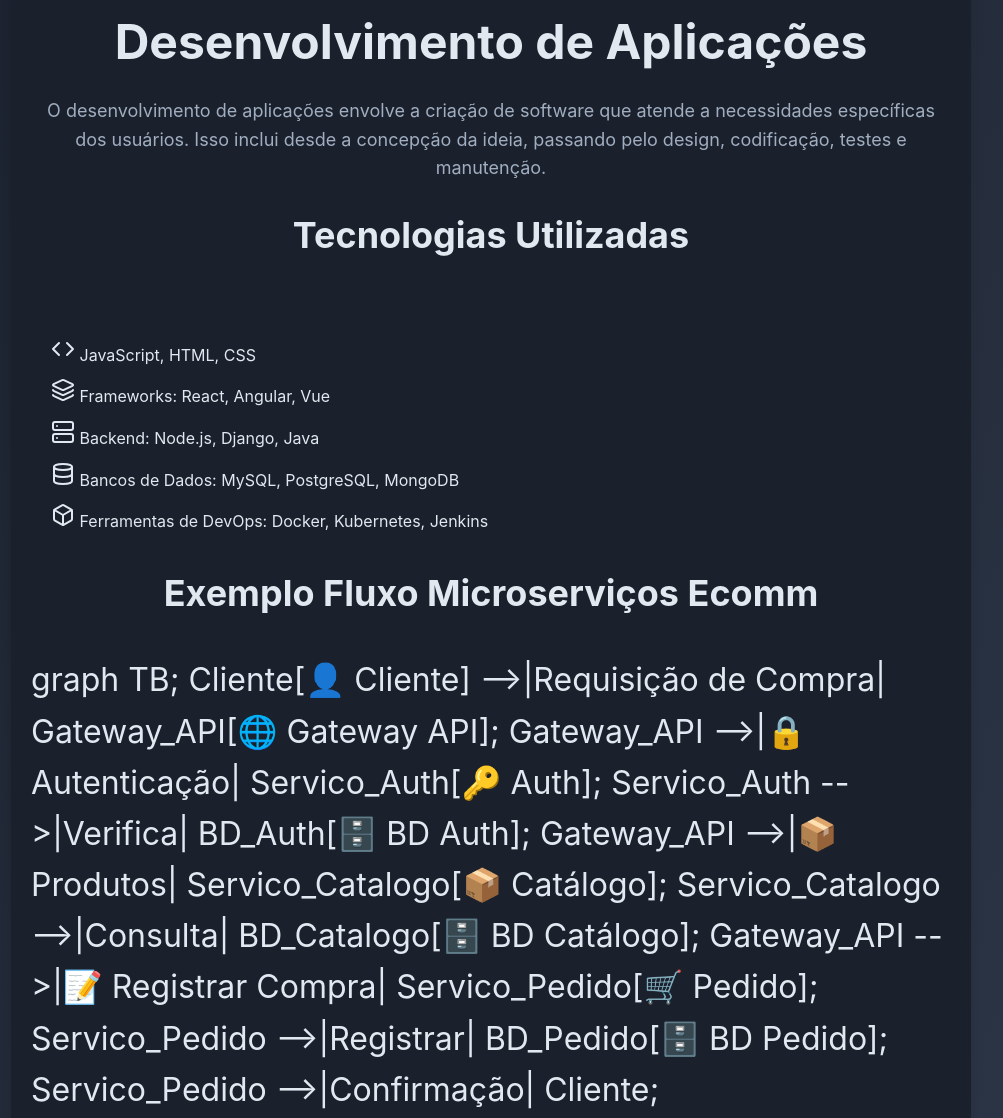
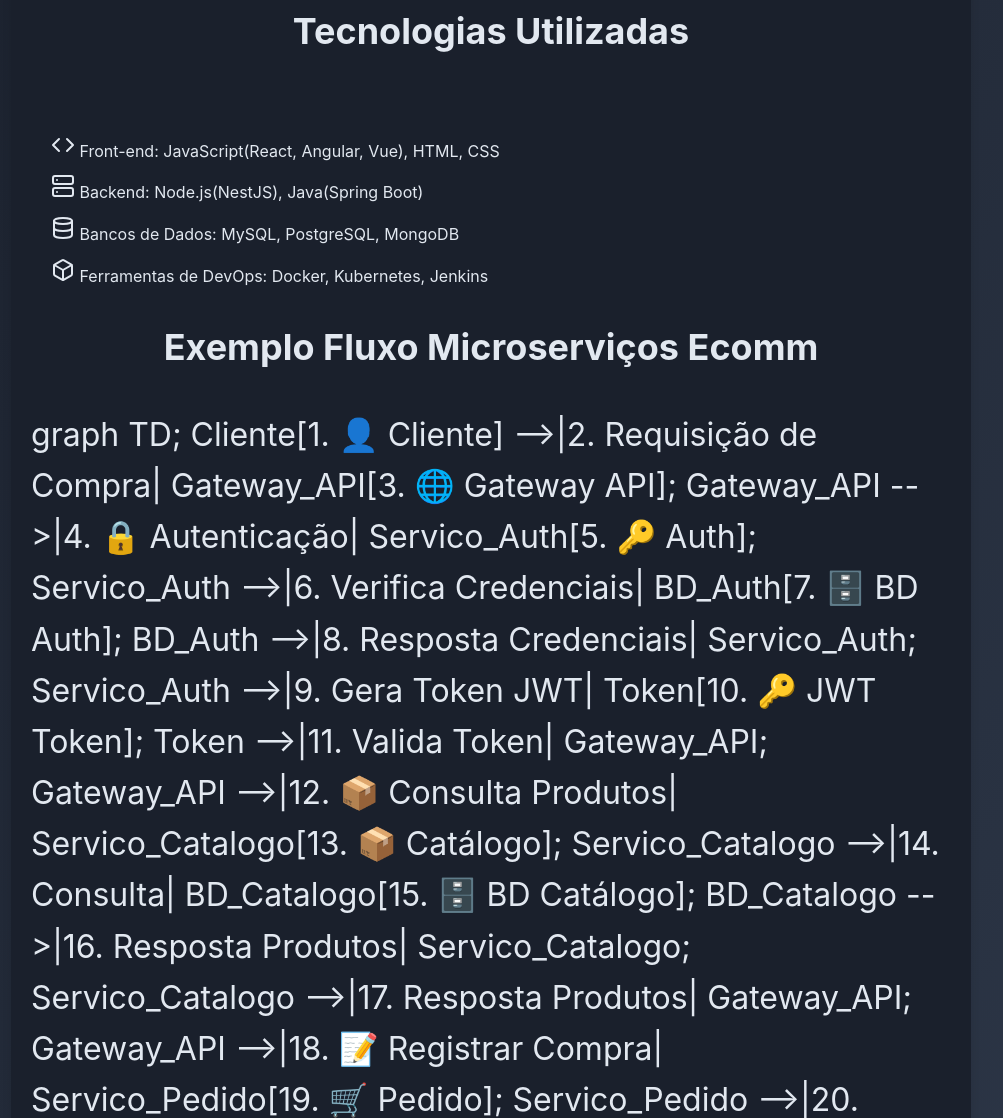
Before and after one commit to marcusscos/static-portifolio-minimal, a plain HTML site: page desenvolvimento-aplicacoes.html in a window 1280 px wide and 1583 px high. Shown: the part 272-1390 px from the top of the page, without its empty margins (149-1152 px from the left). Drawn offline with nearby package versions, Linux system fonts and the light colour scheme.

Commit message:
Refactor HTML and CSS code for development of applications page

```diff
--- a/desenvolvimento-aplicacoes.html
+++ b/desenvolvimento-aplicacoes.html
@@ -33,24 +33,29 @@
             <h2>Tecnologias Utilizadas</h2>
             <div class="tech-box">
                 <ul>
-                    <li><i data-lucide="code"></i> JavaScript, HTML, CSS</li>
-                    <li><i data-lucide="layers"></i> Frameworks: React, Angular, Vue</li>
-                    <li><i data-lucide="server"></i> Backend: Node.js, Django, Java</li>
+                    <li><i data-lucide="code"></i> Front-end: JavaScript(React, Angular, Vue), HTML, CSS</li>
+                    <li><i data-lucide="server"></i> Backend: Node.js(NestJS), Java(Spring Boot)</li>
                     <li><i data-lucide="database"></i> Bancos de Dados: MySQL, PostgreSQL, MongoDB</li>
                     <li><i data-lucide="box"></i> Ferramentas de DevOps: Docker, Kubernetes, Jenkins</li>
                 </ul>
             </div>
             <h2>Exemplo Fluxo Microserviços Ecomm</h2>
             <div class="mermaid">
-                graph TB;
-                    Cliente[👤 Cliente] -->|Requisição de Compra| Gateway_API[🌐 Gateway API];
-                    Gateway_API -->|🔒 Autenticação| Servico_Auth[🔑 Auth];
-                    Servico_Auth -->|Verifica| BD_Auth[🗄️ BD Auth];
-                    Gateway_API -->|📦 Produtos| Servico_Catalogo[📦 Catálogo];
-                    Servico_Catalogo -->|Consulta| BD_Catalogo[🗄️ BD Catálogo];
-                    Gateway_API -->|📝 Registrar Compra| Servico_Pedido[🛒 Pedido];
-                    Servico_Pedido -->|Registrar| BD_Pedido[🗄️ BD Pedido];
-                    Servico_Pedido -->|Confirmação| Cliente;
+                graph TD;
+                    Cliente[1. 👤 Cliente] -->|2. Requisição de Compra| Gateway_API[3. 🌐 Gateway API];
+                    Gateway_API -->|4. 🔒 Autenticação| Servico_Auth[5. 🔑 Auth];
+                    Servico_Auth -->|6. Verifica Credenciais| BD_Auth[7. 🗄️ BD Auth];
+                    BD_Auth -->|8. Resposta Credenciais| Servico_Auth;
+                    Servico_Auth -->|9. Gera Token JWT| Token[10. 🔑 JWT Token];
+                    Token -->|11. Valida Token| Gateway_API;
+                    Gateway_API -->|12. 📦 Consulta Produtos| Servico_Catalogo[13. 📦 Catálogo];
+                    Servico_Catalogo -->|14. Consulta| BD_Catalogo[15. 🗄️ BD Catálogo];
+                    BD_Catalogo -->|16. Resposta Produtos| Servico_Catalogo;
+                    Servico_Catalogo -->|17. Resposta Produtos| Gateway_API;
+                    Gateway_API -->|18. 📝 Registrar Compra| Servico_Pedido[19. 🛒 Pedido];
+                    Servico_Pedido -->|20. Registrar| BD_Pedido[21. 🗄️ BD Pedido];
+                    BD_Pedido -->|22. Confirmação Registro| Servico_Pedido;
+                    Servico_Pedido -->|23. Confirmação| Cliente;
             </div>
         </section>
     </main>
--- a/styles.css
+++ b/styles.css
@@ -1,12 +1,14 @@
+/* Root Variables */
 :root {
-    --primary-bg: #1a202c; /* Cor de fundo principal escura */
-    --secondary-bg: #2d3748; /* Cor de fundo secundária escura */
-    --text-color: #e2e8f0; /* Cor do texto clara */
-    --text-muted: #a0aec0; /* Cor do texto secundário */
-    --accent-color: #4299e1; /* Cor de destaque */
-    --accent-hover: #3182ce; /* Cor de destaque ao passar o mouse */
+    --primary-bg: #1a202c;
+    --secondary-bg: #2d3748;
+    --text-color: #e2e8f0;
+    --text-muted: #a0aec0;
+    --accent-color: #ffffff;
+    --accent-hover: #d1d1d1;
 }
 
+/* Global Styles */
 * {
     margin: 0;
     padding: 0;
@@ -26,15 +28,18 @@
     flex-direction: column;
 }
 
+/* Header Styles */
 header {
     position: fixed;
     top: 0;
     left: 0;
     right: 0;
-    background-color: rgba(26, 32, 44, 0.9); /* Fundo do header escuro */
+    background-color: rgba(26, 32, 44, 0.9);
     backdrop-filter: blur(4px);
     z-index: 1000;
 }
+
+/* Navigation Styles */
 nav ul {
     display: flex;
     justify-content: center;
@@ -59,16 +64,18 @@
     color: var(--text-color);
 }
 
+/* Main Content Styles */
 main {
     width: 80%;
     max-width: 1200px;
     margin: 20px auto;
-    background: var(--primary-bg); /* Alterado para usar a variável de cor */
+    background: var(--primary-bg);
     padding: 20px;
     box-shadow: 0 0 10px rgba(0, 0, 0, 0.1);
     border-radius: 8px;
     overflow-y: scroll;
     height: 100vh;
+    scroll-snap-type: y mandatory;
 }
 
 section {
@@ -80,6 +87,7 @@
     scroll-snap-align: start;
 }
 
+/* Typography Styles */
 h1 {
     font-size: 3rem;
     margin-bottom: 1rem;
@@ -99,11 +107,14 @@
     text-align: center;
 }
 
+/* Mermaid Diagram Styles */
 .mermaid {
     max-width: 100%;
     overflow-x: auto;
+    font-size: 2rem;
 }
 
+/* Call to Action Button Styles */
 .cta-button {
     display: inline-flex;
     align-items: center;
@@ -121,6 +132,7 @@
     margin-left: 0.5rem;
 }
 
+/* Skills Grid Styles */
 .skills-grid {
     display: grid;
     grid-template-columns: repeat(auto-fit, minmax(250px, 1fr));
@@ -152,6 +164,7 @@
     color: var(--accent-hover);
 }
 
+/* Experience Content Styles */
 .experience-content {
     background-color: var(--secondary-bg);
     padding: 1.5rem;
@@ -164,6 +177,7 @@
     color: var(--text-muted);
 }
 
+/* Contact Content Styles */
 .contact-content {
     display: flex;
     flex-direction: column;
@@ -176,6 +190,7 @@
     border-radius: 0.5rem;
 }
 
+/* Social Links Styles */
 .social-links {
     display: flex;
     gap: 1rem;
@@ -187,24 +202,27 @@
     transition: color 0.3s ease;
 }
 
+.social-links a:hover {
+    color: var(--accent-hover);
+}
+
+/* Tech Box Styles */
 .tech-box {
     padding: 20px;
     margin-top: 20px;
     border-radius: 8px;
 }
+
 .tech-box ul {
     list-style-type: none;
     padding: 0;
 }
+
 .tech-box li {
     margin-bottom: 10px;
 }
 
-
-social-links a:hover {
-    color: var(--accent-hover);
-}
-
+/* Form Styles */
 form {
     background-color: var(--secondary-bg);
     padding: 1.5rem;
@@ -231,6 +249,7 @@
     color: var(--text-color);
 }
 
+/* Button Styles */
 button {
     background-color: var(--accent-color);
     color: var(--text-color);
@@ -246,6 +265,7 @@
     background-color: var(--accent-hover);
 }
 
+/* Footer Styles */
 footer {
     background-color: var(--primary-bg);
     color: var(--text-muted);
@@ -264,23 +284,20 @@
     margin: 0.5rem 0;
     font-size: 0.875rem;
 }
-.mermaid {
-    max-width: 100%;
-    overflow-x: auto;
-    font-size: 2rem; /* Ajuste o tamanho da fonte conforme necessário */
-}
+
+/* Responsive Styles */
 @media (max-width: 768px) {
     header {
         padding: 0.7rem;
-        height: 5%; /* Reduzir a altura em 30% */
+        height: 5%;
     }
 
     nav ul {
-        padding: 0.7rem; /* Reduzir o padding em 30% */
+        padding: 0.7rem;
     }
 
     nav ul li a {
-        font-size: 0.6125rem; /* Reduzir o tamanho da fonte em 30% */
+        font-size: 0.6125rem;
     }
 
     h1 {
@@ -296,7 +313,7 @@
     }
 
     .mermaid {
-        font-size: 3rem; /* Ajuste o tamanho da fonte conforme necessário */
+        font-size: 3rem;
     }
 
     footer {
```
Also changed, not shown: index.html (+0 -1 lines).
